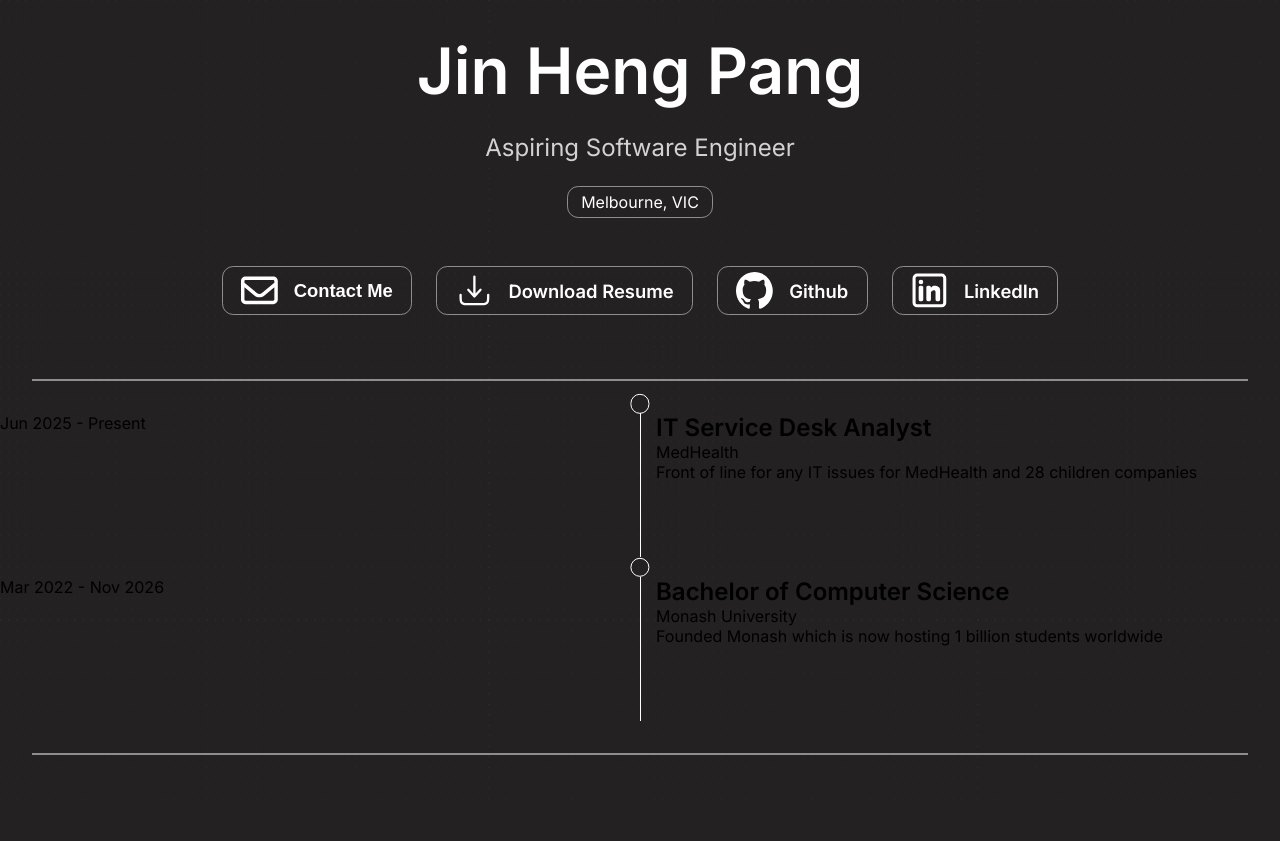
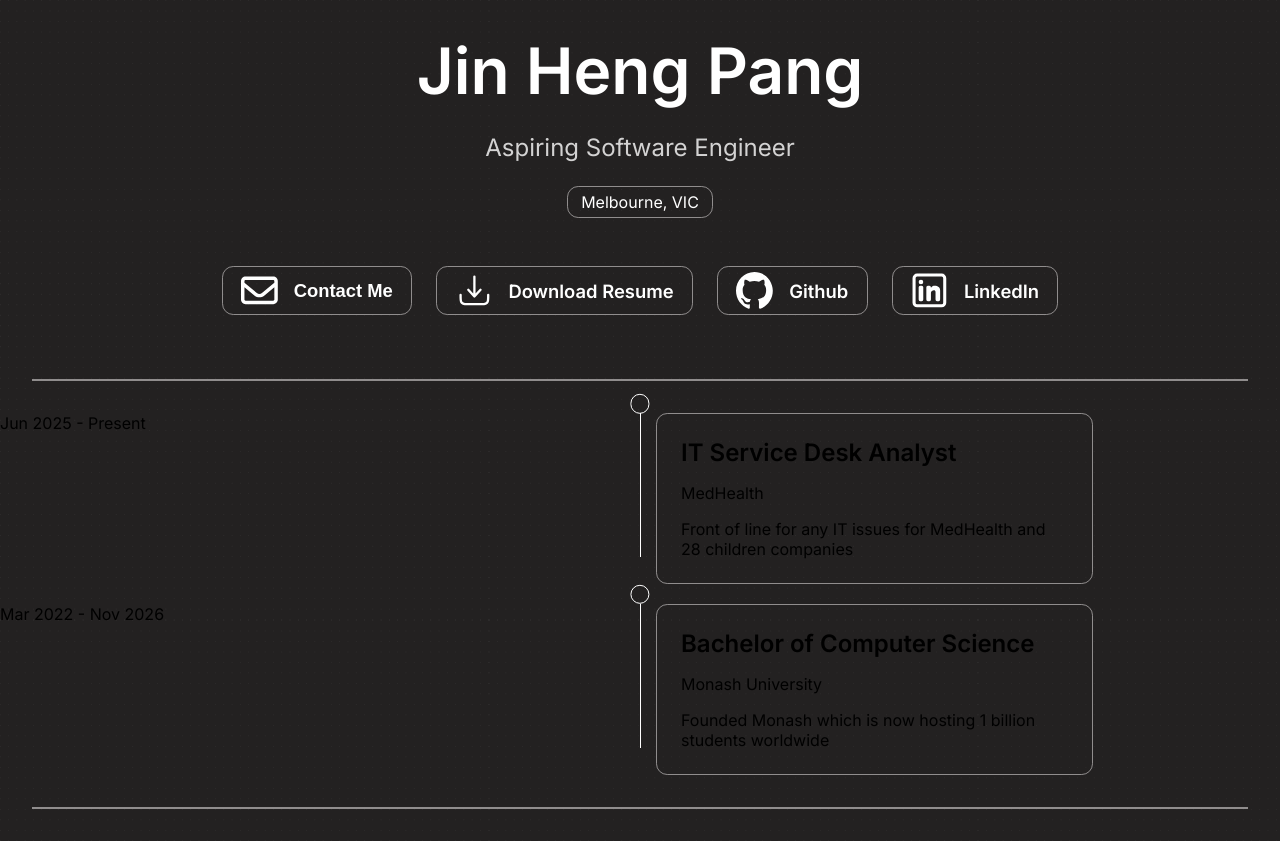
Before and after one commit to jinheng-pang/jin-portfolio, a React (Vite) app: page / in a window 1280 px wide. Before the commit the page ends 800 px from the top, so only its background shows below. Built offline with nearby package versions, Linux system fonts and the light colour scheme.

Commit message:
Style experience card - flex column

```diff
--- a/src/components/experiences/experienceCards/ExperienceCard.css
+++ b/src/components/experiences/experienceCards/ExperienceCard.css
@@ -0,0 +1,12 @@
+.card {
+    display: flex;
+    flex-direction: column;
+    align-items: flex-start;
+    gap: 1rem;
+
+    border: var(--border);
+    border-radius: var(--border-radius);
+
+    max-width: 70%;
+    padding: 1.5em;
+}
--- a/src/components/experiences/experienceCards/ExperienceCard.tsx
+++ b/src/components/experiences/experienceCards/ExperienceCard.tsx
@@ -4,11 +4,9 @@ import "./ExperienceCard.css"
 const ExperienceCard: React.FC<ExperienceProps> = ({ jobTitle, company, description}) => {
   return (
     <div className="card">
-        <header>
-            <h2>{jobTitle}</h2>
-            <p>{company}</p>
-        </header>
-        <p>{description}</p>
+        <h2 className="job-title">{jobTitle}</h2>
+        <p className="company">{company}</p>
+        <p className="description">{description}</p>
     </div>
   )
 }
```
